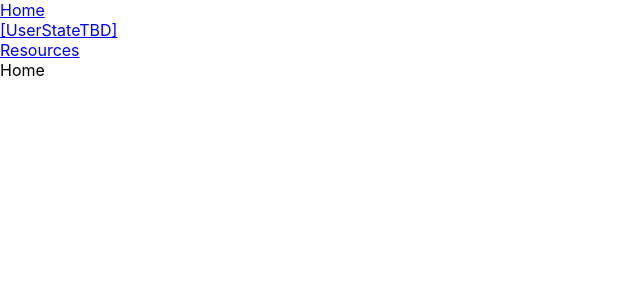
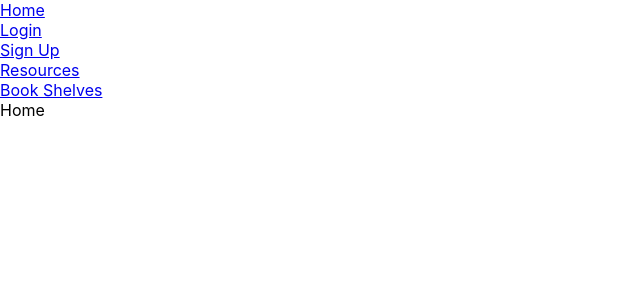
Before and after one commit to charlie763/edu-source, a React (Create React App) app: page / in a window 1280 px wide. Shown: the top 300 px of the page, without its empty margins (0-640 px from the left). Built offline with nearby package versions, Linux system fonts and the light colour scheme.

Commit message:
update navBar links

```diff
--- a/src/components/NavBar.js
+++ b/src/components/NavBar.js
@@ -5,8 +5,10 @@ const NavBar = props => {
   return(
     <div>
       <NavLink to="/">Home</NavLink><br />
-      <NavLink to="/login">[UserStateTBD]</NavLink><br />
+      <NavLink to="/login">Login</NavLink><br />
+      <NavLink to="/signup">Sign Up</NavLink><br />
       <NavLink to="/resources">Resources</NavLink><br />
+      <NavLink to="/bookshelves">Book Shelves</NavLink><br />
     </div>
   )
 }
```
